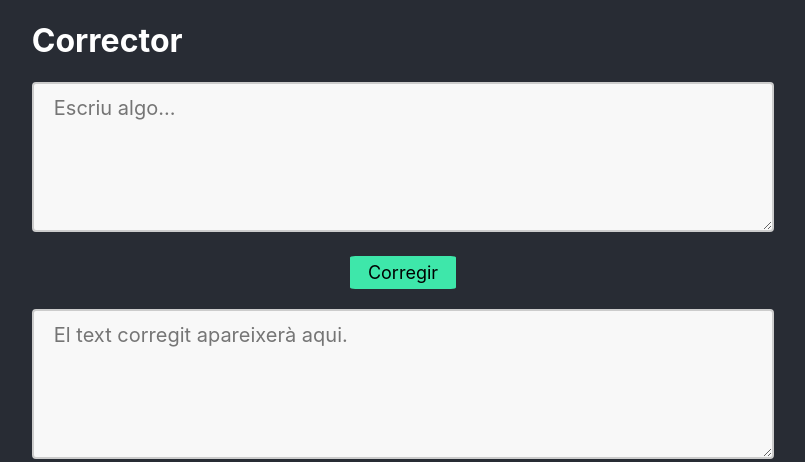
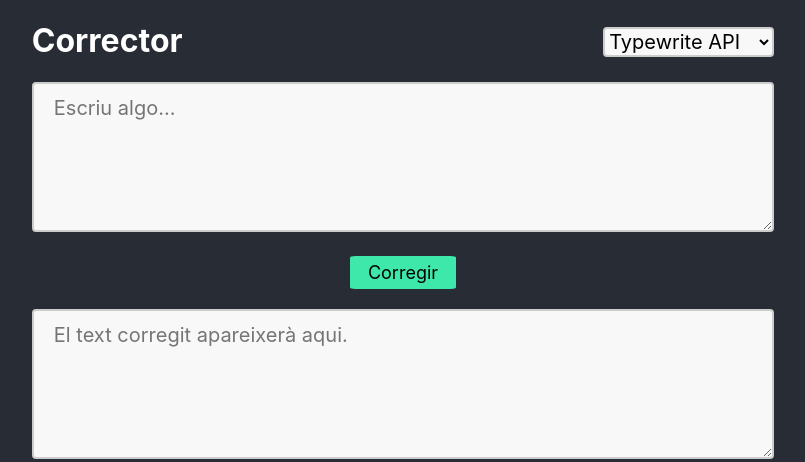
Before and after one commit to cristiangutierrz/Corrector-Hackathon, a Flask app: page / in a window 1280 px wide. Shown: the top 462 px of the page, without its empty margins (237-1042 px from the left). Run offline with Flask 2, Linux system fonts and the light colour scheme.

Commit message:
Added support for two methods PySpellchecker and external API

```diff
--- a/main.py
+++ b/main.py
@@ -1,6 +1,11 @@
 from flask import Flask, request, redirect, url_for, session,render_template
 from flask_session import Session
 from src import spellcheck_local as sp
+import requests
+import json
+import google.oauth2.id_token
+import google.auth.transport.requests
+import os
 
 app = Flask(__name__)
 app.secret_key = "Some"
@@ -9,19 +14,53 @@ app.config['SESSION_COOKIE_NAME'] = "my_session"
 @app.route('/', methods=['GET', 'POST'])
 def root():
     text_in = ''
+
     if request.method == 'POST':
         if request.form.to_dict()['submit_button'] == 'Corregir':
             text_in = request.form['input'] if len(request.form['input']) > 0 else ''
+            method = request.form['method'] if len(request.form['method']) > 0 else ''
             session['log'] = text_in
+            session['method'] = method
         return redirect(url_for('root'))
+
     local = session.pop('log', None)
+    method = session.pop('method', None)
+
     # Si tenemos input ejecutamos pyspellchecker
     if local is not None:
         if local and len(local)>0:
-            word_D = sp.spell(local)
+            print("Local: ", local)
+            if method is not None:
+                if method and len(method)>0:
+                    if method == "Typewrite":
+                        word_D = test_api(local)
+                    elif method == "PySpellchecker":
+                        word_D = pyspellchecker(local)
+            print("Response: ", word_D)
         else:
             local = None
-    return render_template('index.html', input='' if local is None else local, output='' if local is None else local + "\n\n" + str(word_D))
+    print(method)
+    return render_template('index.html', input='' if local is None else local, output='' if local is None else local + "\n\n" + str(word_D), method=method)
+
+def test_api(text_in):
+    print("text_in: ", text_in)
+    os.environ['GOOGLE_APPLICATION_CREDENTIALS'] = './corrector-sm-9ef8799680bd.json'
+    request = google.auth.transport.requests.Request()
+    audience = 'https://europe-west2-corrector-sm.cloudfunctions.net/corregir'
+    TOKEN = google.oauth2.id_token.fetch_id_token(request, audience)
+    r = requests.post(
+        'https://europe-west2-corrector-sm.cloudfunctions.net/corregir',
+        headers={'Authorization': f"Bearer {TOKEN}", "Content-Type": "application/json"},
+        data=json.dumps({"message":text_in})  # possible request parameters
+    )
+    print(r.content)
+    local=''
+    word_D = []
+    print(r.status_code, r.reason)
+    return r.content
+
+def pyspellchecker(local):
+    return sp.spell(local)
 
 if __name__ == '__main__':
     # This is used when running locally only. When deploying to Google App
--- a/requirements.txt
+++ b/requirements.txt
@@ -1,3 +1,5 @@
 Flask==2.1.0
 flask_session
 pyspellchecker==0.6.3
+requests
+json
--- a/static/style.css
+++ b/static/style.css
@@ -44,6 +44,19 @@ textarea {
     font-family: Moderat-Regular, -apple-system, BlinkMacSystemFont, sans-serif;
 }
 
+#method {
+  position:relative;
+  float:right;
+  margin-top: -55px;
+  box-sizing: border-box;
+    border: 2px solid #ccc;
+    border-radius: 4px;
+    background-color: #f8f8f8;
+    font-size: 20px;
+    font-family: Moderat-Regular, -apple-system, BlinkMacSystemFont, sans-serif;
+
+}
+
 input[type=submit] {
     background-color: #40f3b1f1;
     border: none;
--- a/templates/index.html
+++ b/templates/index.html
@@ -10,6 +10,17 @@
     <div id="main">
         <h1>Corrector</h1>
         <form id="form-global" action="{{ url_for('root') }}" method="post">
+            {% if method == None or method == "Typewrite" %}
+                <select name="method" id="method">
+                    <option value="Typewrite" selected>Typewrite API</option>
+                    <option value="PySpellchecker">PySpellchecker</option>
+                </select>
+            {% else %}
+                <select name="method" id="method">
+                    <option value="Typewrite">Typewrite API</option>
+                    <option value="PySpellchecker" selected>PySpellchecker</option>
+                </select>
+            {% endif %}
             <textarea id="input-text" placeholder="Escriu algo..." name="input">{{ input }}</textarea>
             <input type="submit" name="submit_button" value="Corregir" />
             <textarea id="output-text" readonly placeholder="El text corregit apareixerà aqui." name="output">{{ output }}</textarea>
```
Also changed, not shown: src/spellcheck_local.py (+16 -6 lines), 1 other file.
